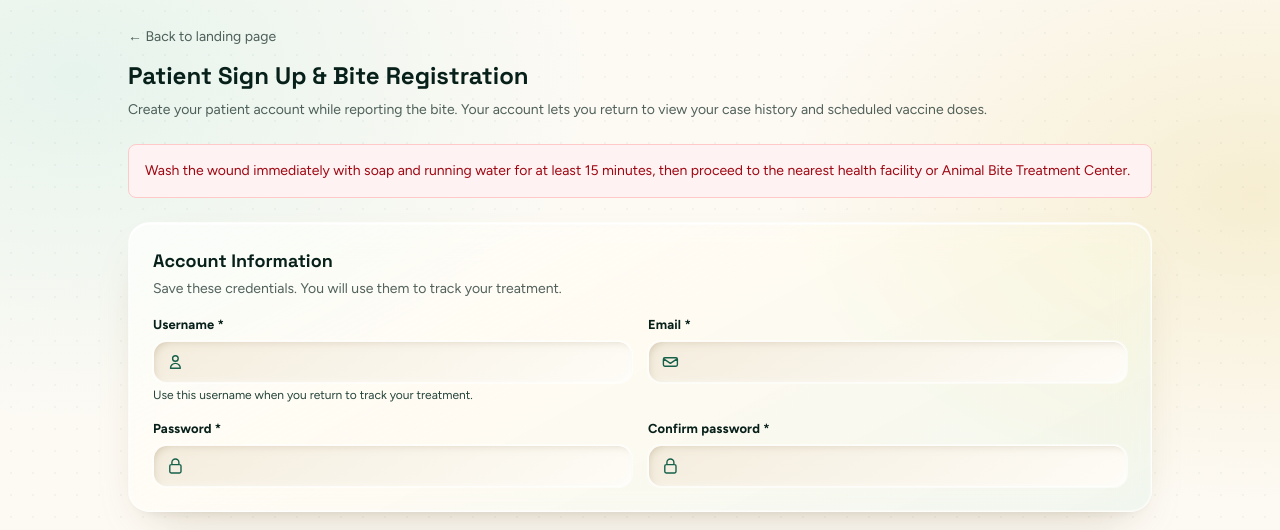
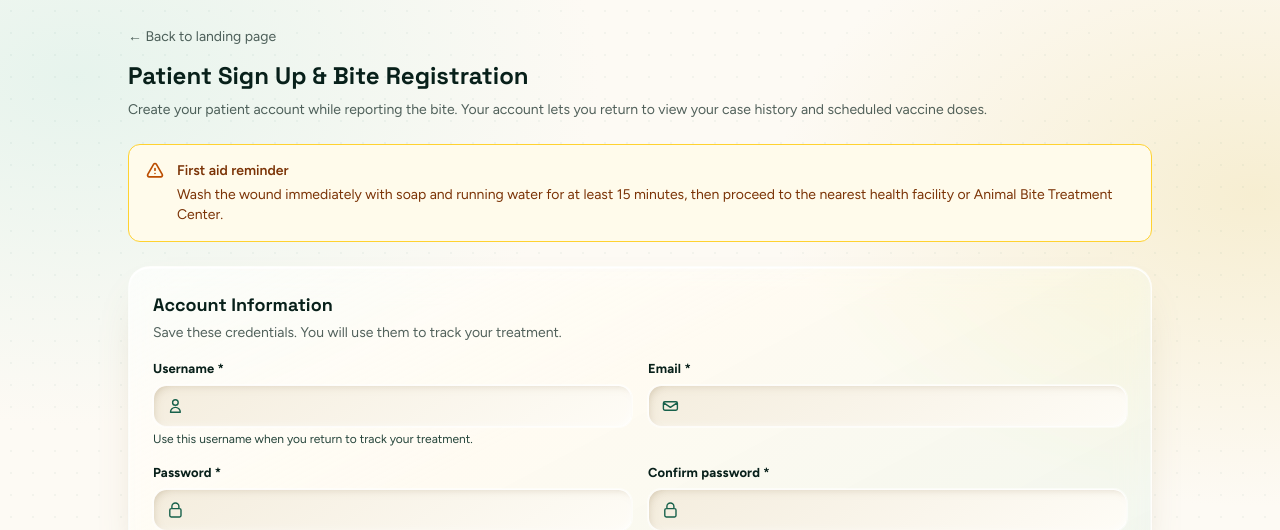
Before and after one commit to lanzy-lanzy/animalbite_project, a Django app: page /pre-register/ in a window 1280 px wide. Shown: the top 530 px of the page. Run offline with Django 5.2, Linux system fonts and the light colour scheme; data that the repository does not hold is empty; style sheets or scripts are compiled from the project's sources; some web fonts are replaced.

Commit message:
updates reminder

```diff
--- a/templates/pre_registrations/public_form.html
+++ b/templates/pre_registrations/public_form.html
@@ -8,8 +8,14 @@
         <p class="mt-2 text-sm text-ink/70">Create your patient account while reporting the bite. Your account lets you return to view your case history and scheduled vaccine doses.</p>
     </div>
 
-    <div class="mb-6 rounded-lg border border-red-200 bg-red-50 p-4 text-sm text-red-800">
-        Wash the wound immediately with soap and running water for at least 15 minutes, then proceed to the nearest health facility or Animal Bite Treatment Center.
+    <div class="mb-6 flex gap-3 rounded-xl border border-amber-300 bg-amber-50 p-4">
+        <svg class="h-5 w-5 shrink-0 text-amber-700" fill="none" stroke="currentColor" viewBox="0 0 24 24" aria-hidden="true">
+            <path stroke-linecap="round" stroke-linejoin="round" stroke-width="2" d="M12 9v2m0 4h.01m-6.938 4h13.856c1.54 0 2.502-1.667 1.732-3L13.732 4c-.77-1.333-2.694-1.333-3.464 0L3.34 16c-.77 1.333.192 3 1.732 3z"/>
+        </svg>
+        <div class="text-sm text-amber-900">
+            <p class="font-semibold">First aid reminder</p>
+            <p class="mt-1">Wash the wound immediately with soap and running water for at least 15 minutes, then proceed to the nearest health facility or Animal Bite Treatment Center.</p>
+        </div>
     </div>
 
     <form method="POST" class="space-y-6">
```
Also changed, not shown: templates/pre_registrations/slip.html (+8 -2 lines).
